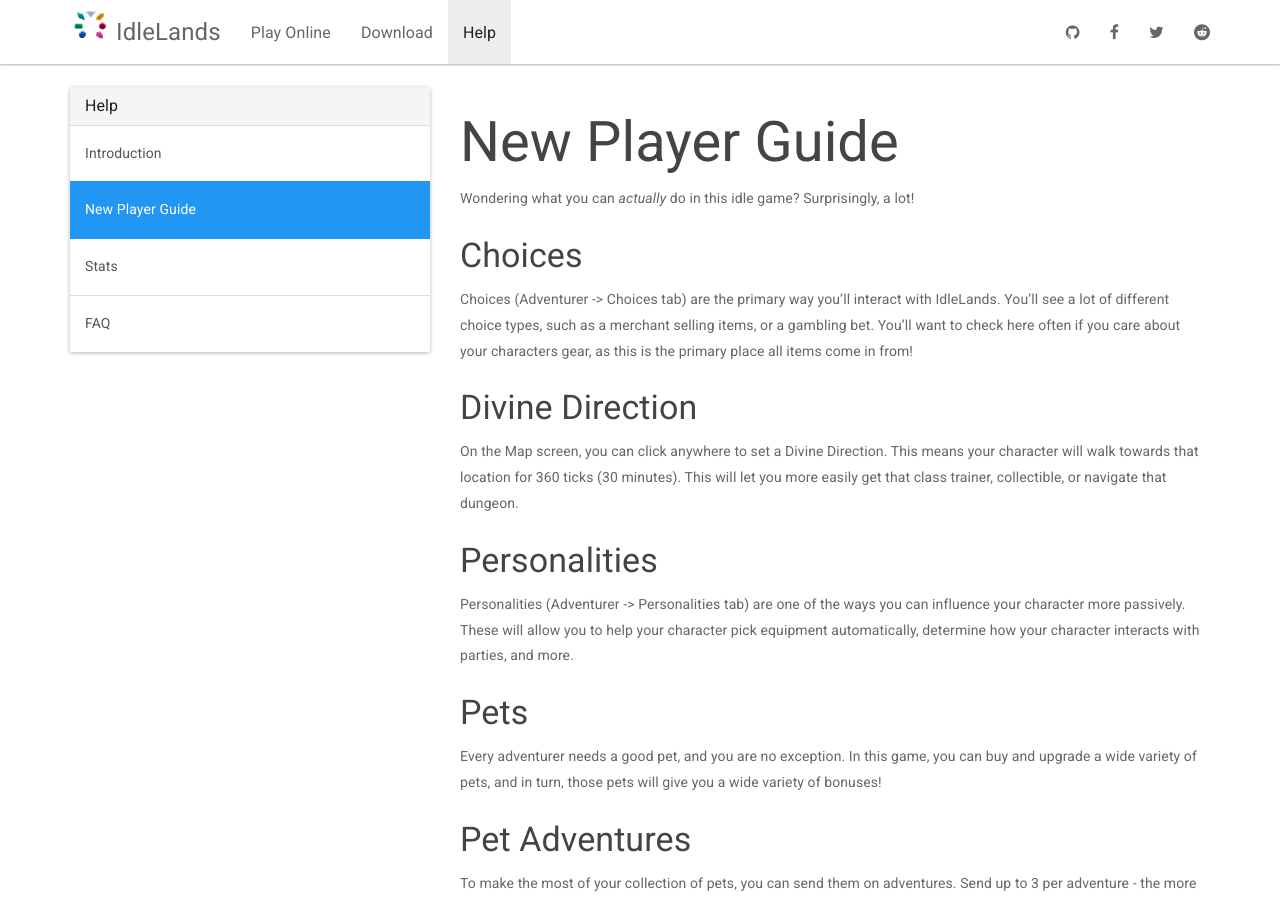
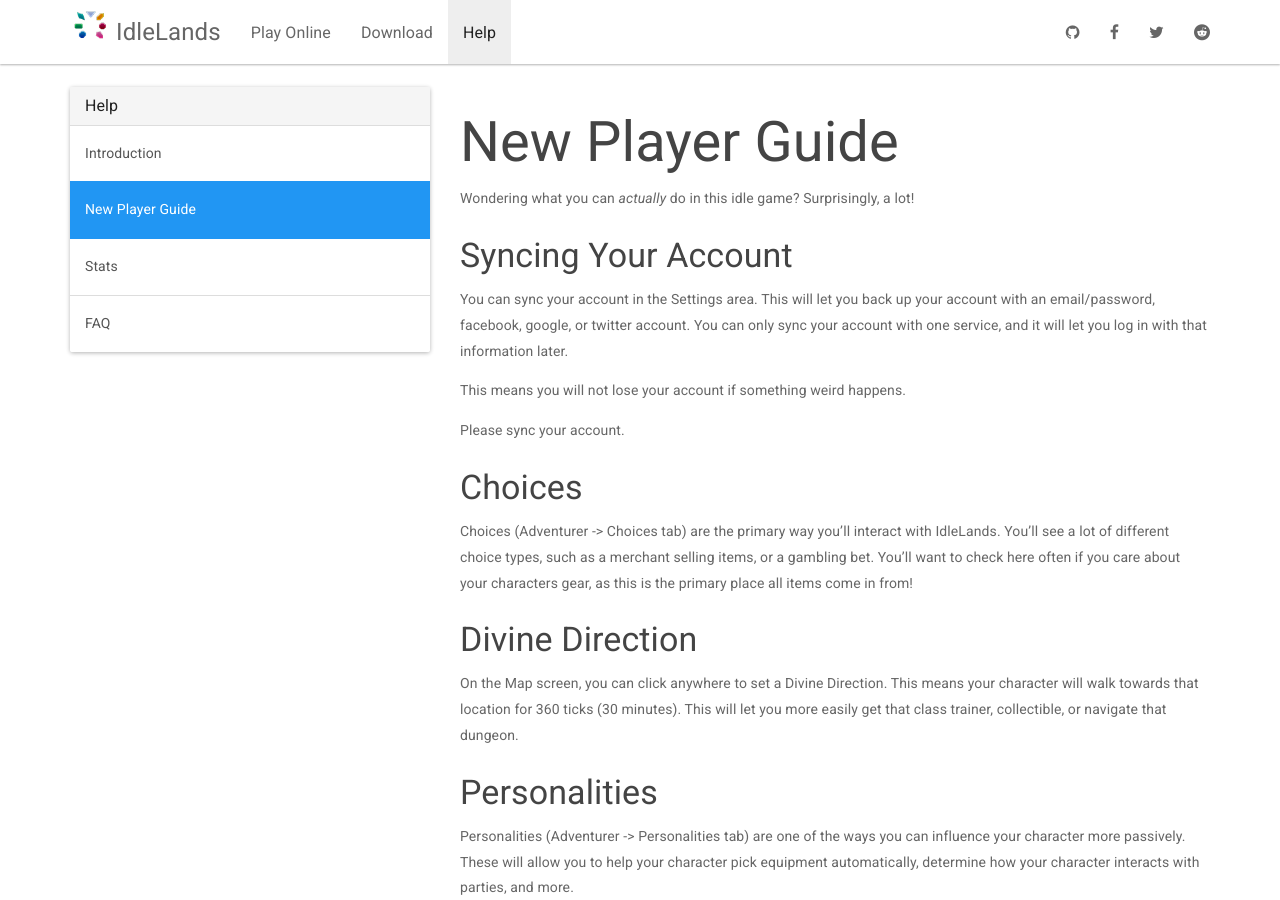
Before and after one commit to IdleLands/idlelands.github.io, a Jekyll site: the page built from _docs/help/new-player.md, in a window 1280 px wide and 900 px high. Built offline with Jekyll 4.4.1, drawn with Linux system fonts in a browser that asks for light colours; nearby versions of some CDN libraries.

Commit message:
add some faq

```diff
--- a/_docs/help/new-player.md
+++ b/_docs/help/new-player.md
@@ -5,6 +5,14 @@ redirect_from: /docs/index.html
 ---
 
 Wondering what you can _actually_ do in this idle game? Surprisingly, a lot!
+
+### Syncing Your Account
+
+You can sync your account in the Settings area. This will let you back up your account with an email/password, facebook, google, or twitter account. You can only sync your account with one service, and it will let you log in with that information later.
+
+This means you will not lose your account if something weird happens.
+
+Please sync your account.
 
 ### Choices
 
```
Also changed, not shown: _docs/help/faq.md (+8 -0 lines).
